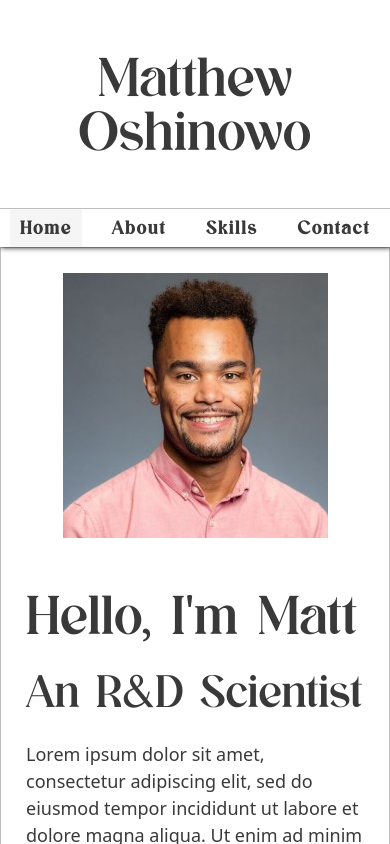
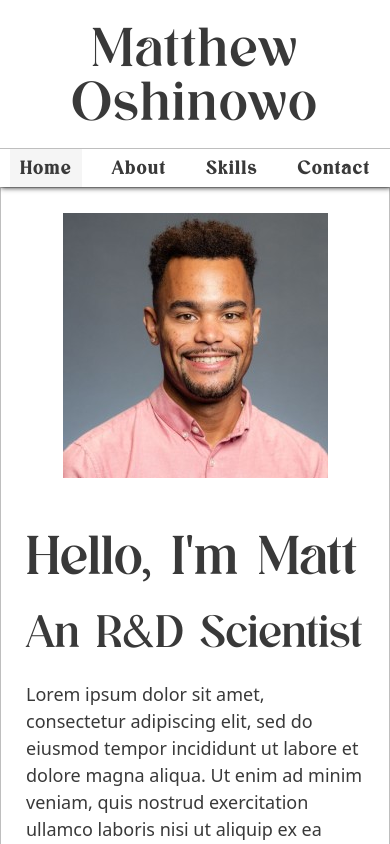
Before and after one commit to kimoshinowo/matt-website, a Nuxt app: page / in a window 390 px wide. Shown: the top 844 px of the page. Built offline with nearby package versions, Linux system fonts and the light colour scheme.

Commit message:
Reduce masthead padding on mobile

```diff
--- a/assets/nav.scss
+++ b/assets/nav.scss
@@ -2,7 +2,6 @@
     background-color: white;
     box-shadow: 1px 1px 5px $text-colour;
     color: $text-colour;
-
     position: relative;
     text-align: center;
     width: 100%;
@@ -14,8 +13,13 @@
 
     &__title {
         border-bottom: 1px solid $grey;
+        letter-spacing: 0.1rem;
         margin: 0;
-        padding: 50px 0;
+        padding: 20px 0;
+
+        @media only screen and (min-width: 768px) {
+            padding: 50px 0;
+        }
     }
 
     &__list {
```
